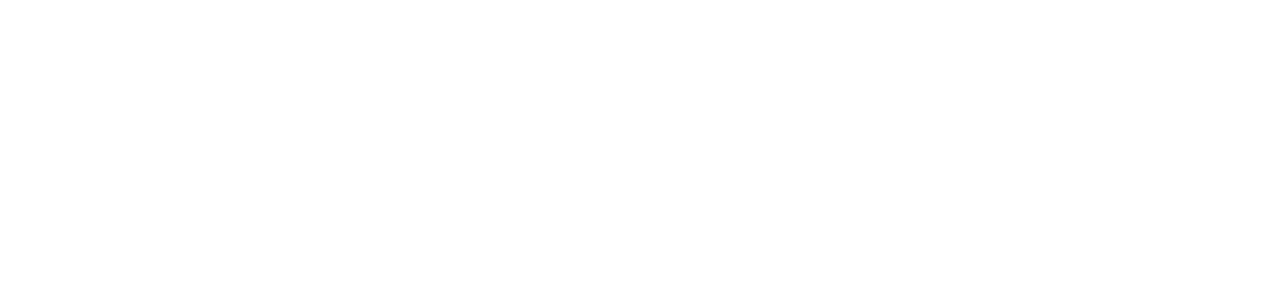
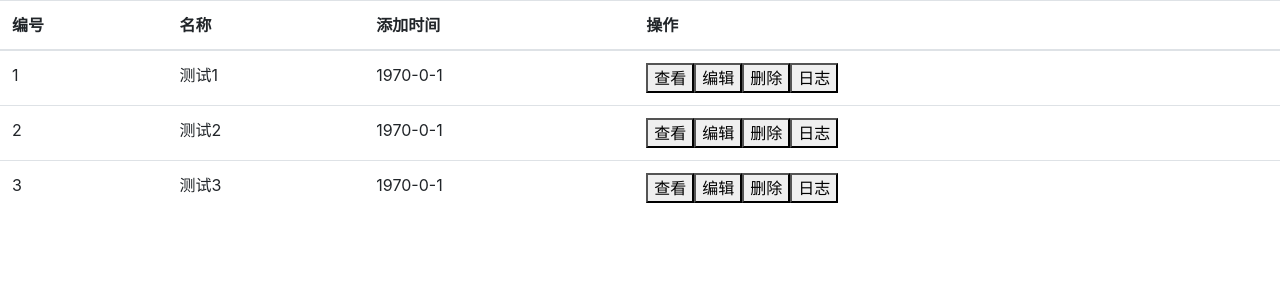
Before and after one commit to zh69ou/reacttest, a React app: page / in a window 1280 px wide. Shown: the top 300 px of the page. Built offline with nearby package versions, Linux system fonts and the light colour scheme.

Commit message:
表单开发

```diff
--- /dev/null
+++ b/src/components/list.tsx
@@ -0,0 +1,54 @@
+import React, { useState,useEffect } from "react"
+import ReactDOM from 'react-dom'
+
+export const ListBox = (props)=>{
+	let idname = props.idname?props.idname:'id'
+	let hlist = props.hlist.map((info)=>{
+		return <th>{info}</th>
+	})
+	let field = props.field
+	const usefield = (info)=>{
+		let html = []
+		props.field.map((type)=>{
+			switch (type.type) {
+				case "txt":
+					html.push(<td>{info[type.code]}</td>)
+					break;
+				case "date":
+					let t = new Date(info[type.code])
+					html.push(<td>{t.getFullYear()+'-'+t.getMonth()+'-'+t.getDate()}</td>)
+					break;
+				case "but":
+					let but = []
+					if(type.code.indexOf('show')>=0)but.push(<button>查看</button>)
+					if(type.code.indexOf('edit')>=0)but.push(<button>编辑</button>)
+					if(type.code.indexOf('del')>=0)but.push(<button>删除</button>)
+					if(type.code.indexOf('log')>=0)but.push(<button>日志</button>)
+					html.push(<td>{but}</td>)
+					break;
+				default:
+					break;
+			}
+		})
+		return html
+	}
+	let data = props.data.map((info)=>{
+		return (
+			<tr>
+				{usefield(info)}
+			</tr>
+		)
+	})
+	return (
+		<table className="table table-hover">
+			<thead>
+				<tr>
+					{hlist}
+				</tr>
+			</thead>
+			<tbody>
+				{data}
+			</tbody>
+		</table>
+	)
+}
--- /dev/null
+++ b/src/components/scss/list.scss
@@ -0,0 +1,11 @@
+@import "../../../assets/scss/functions";
+@import "../../config/pub";
+@import "../../../assets/scss/mixins";
+@import "../../../assets/scss/utilities";
+@import "../../../assets/scss/root";
+@import "../../../assets/scss/reboot";
+@import "../../../assets/scss/type";
+@import "../../../assets/scss/grid";
+@import "../../../assets/scss/buttons";
+@import "../../../assets/scss/close";
+@import "../../../assets/scss/tables";
--- a/src/pages/index.tsx
+++ b/src/pages/index.tsx
@@ -1,14 +1,33 @@
 import React,{useState,useContext,useEffect} from "react"
 import {IsLoad} from "../config/pub"
 
+import {ListBox} from "../components/list"
+import "../components/scss/list.scss"
+
 const DefIndex = (props) => {
-
+	let editbut = (
+			<button>编辑</button>
+		)
+	let delbut = (
+			<button>删除</button>
+		)
 	useEffect(()=>{
 		IsLoad(false)
 	},[])
+	let hlist = ['编号','名称','添加时间','操作']
+	let data = [
+		{id:1,name:'测试1',desc:'测试描述',content:'测试内容',addtime:12312432},
+		{id:2,name:'测试2',desc:'测试描述',content:'测试内容',addtime:12312432},
+		{id:3,name:'测试3',desc:'测试描述',content:'测试内容',addtime:12312432},
+	]
+	let field = [
+		{type:'txt',code:'id',},
+		{type:'txt',code:'name',},
+		{type:'date',code:'addtime',},
+		{type:'but',code:['show','edit','del','log']},
+	]
 	return (
-		<div className="bg-info">
-		</div>
+		<ListBox hlist={hlist} data={data} field={field}></ListBox>
 	)
 }
 export default DefIndex
```
